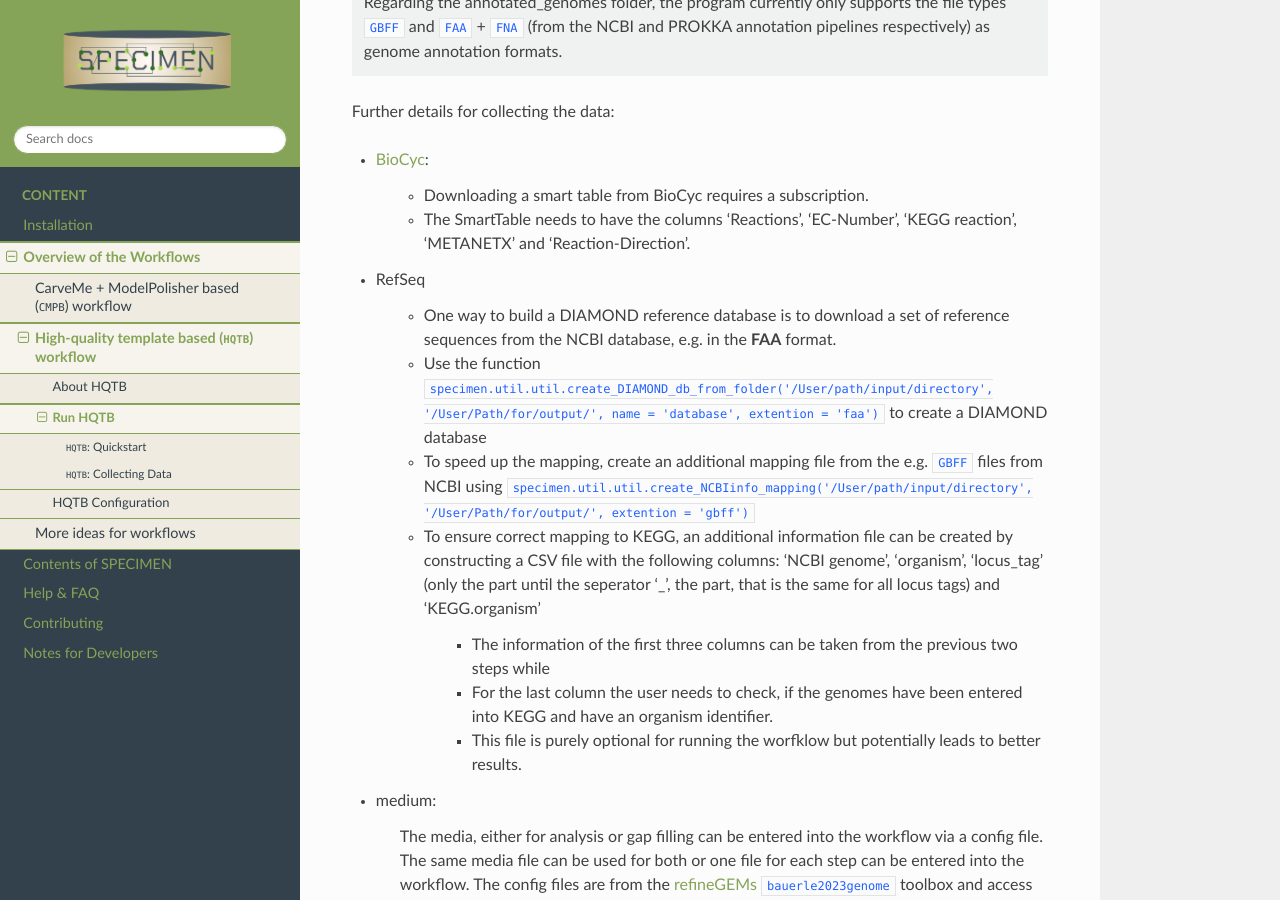
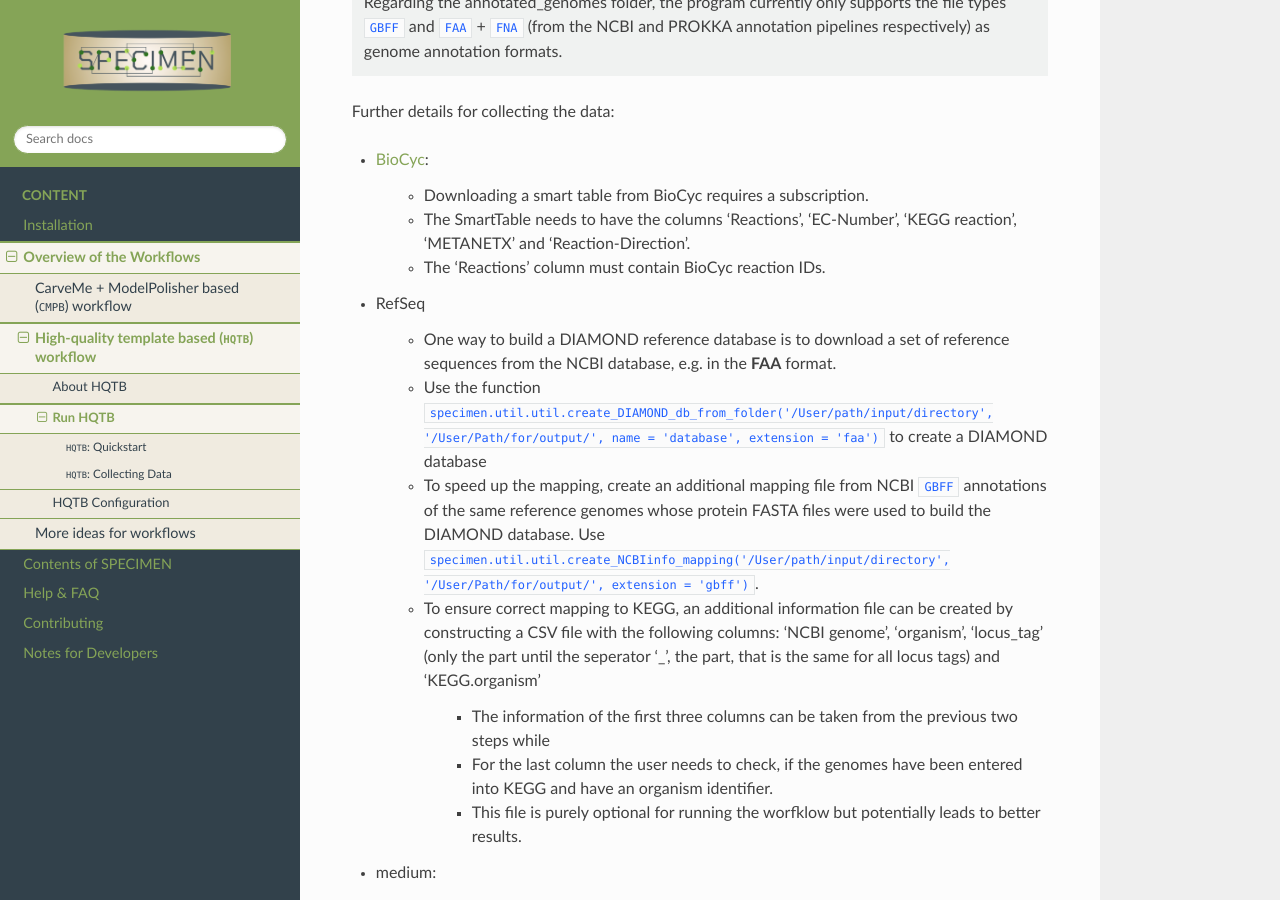
Before and after one commit to draeger-lab/SPECIMEN, a Sphinx documentation site: the page built from docs/source/hqtb/run-pipeline.rst, in a window 1280 px wide and 900 px high, scrolled down 2253 px. Built offline with Sphinx 7.4.7 and the Read the Docs theme 3.1.0, drawn with Linux system fonts in a browser that asks for light colours; cross-references to code outside the pages are shown as plain code.

Commit message:
Cleanup old HowTo notebooks
- deleted medium and pan core ipynbs
- updated "HowTo run pipeline"
- added last remaining additional information from data collection to docs and deleted obsolete notebook

```diff
--- a/docs/source/hqtb/run-pipeline.rst
+++ b/docs/source/hqtb/run-pipeline.rst
@@ -112,12 +112,13 @@ Further details for collecting the data:
 
     - Downloading a smart table from BioCyc requires a subscription.
     - The SmartTable needs to have the columns 'Reactions', 'EC-Number', 'KEGG reaction', 'METANETX' and 'Reaction-Direction'.
+    - The 'Reactions' column must contain BioCyc reaction IDs.
 
 - RefSeq
 
     - One way to build a DIAMOND reference database is to download a set of reference sequences from the NCBI database, e.g. in the **FAA** format.
-    - Use the function :code:`specimen.util.util.create_DIAMOND_db_from_folder('/User/path/input/directory', '/User/Path/for/output/', name = 'database', extention = 'faa')` to create a DIAMOND database
-    - To speed up the mapping, create an additional mapping file from the e.g. ``GBFF`` files from NCBI using :code:`specimen.util.util.create_NCBIinfo_mapping('/User/path/input/directory', '/User/Path/for/output/', extention = 'gbff')`
+    - Use the function :code:`specimen.util.util.create_DIAMOND_db_from_folder('/User/path/input/directory', '/User/Path/for/output/', name = 'database', extension = 'faa')` to create a DIAMOND database
+    - To speed up the mapping, create an additional mapping file from NCBI ``GBFF`` annotations of the same reference genomes whose protein FASTA files were used to build the DIAMOND database. Use :code:`specimen.util.util.create_NCBIinfo_mapping('/User/path/input/directory', '/User/Path/for/output/', extension = 'gbff')`.
     - To ensure correct mapping to KEGG, an additional information file can be created by constructing a CSV file with the following columns: 'NCBI genome', 'organism', 'locus_tag' (only the part until the seperator '_', the part, that is the same for all locus tags) and 'KEGG.organism'
 
         - The information of the first three columns can be taken from the previous two steps while
```
Also changed, not shown: 4 other files.
